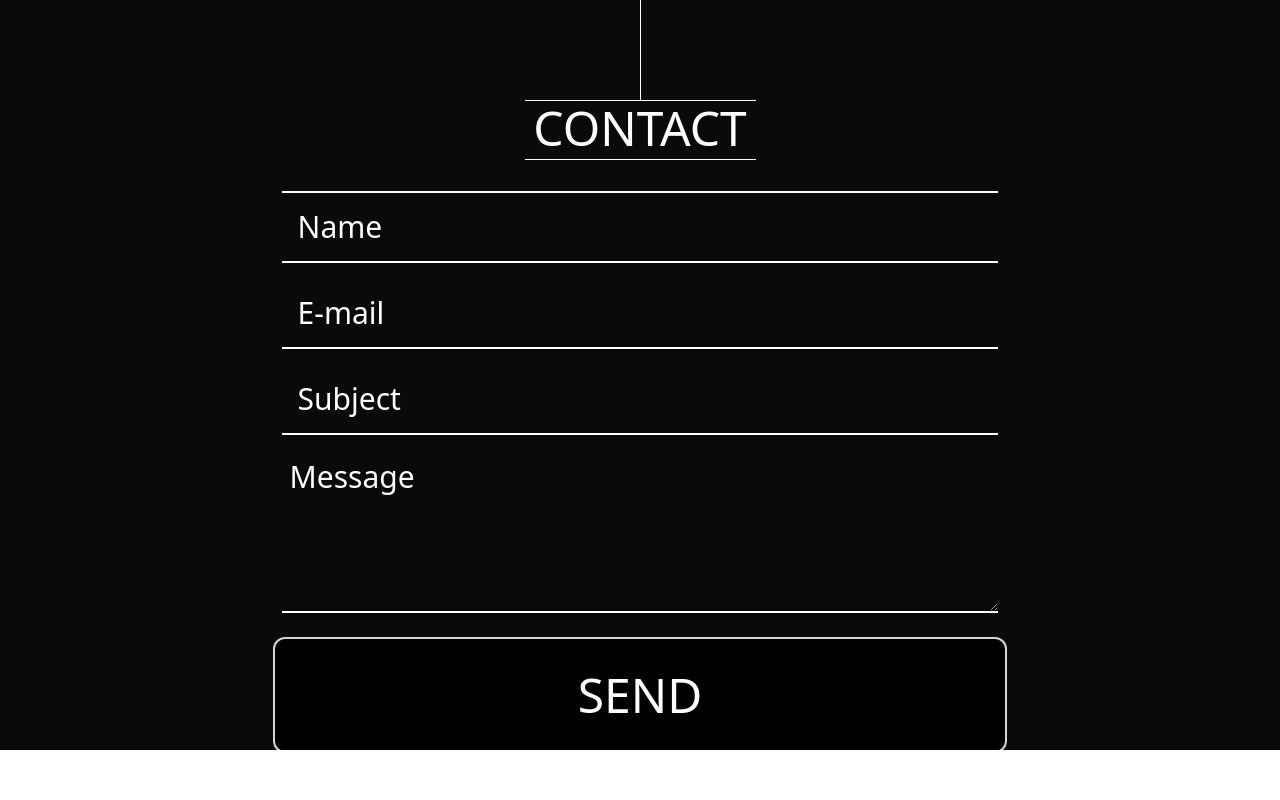
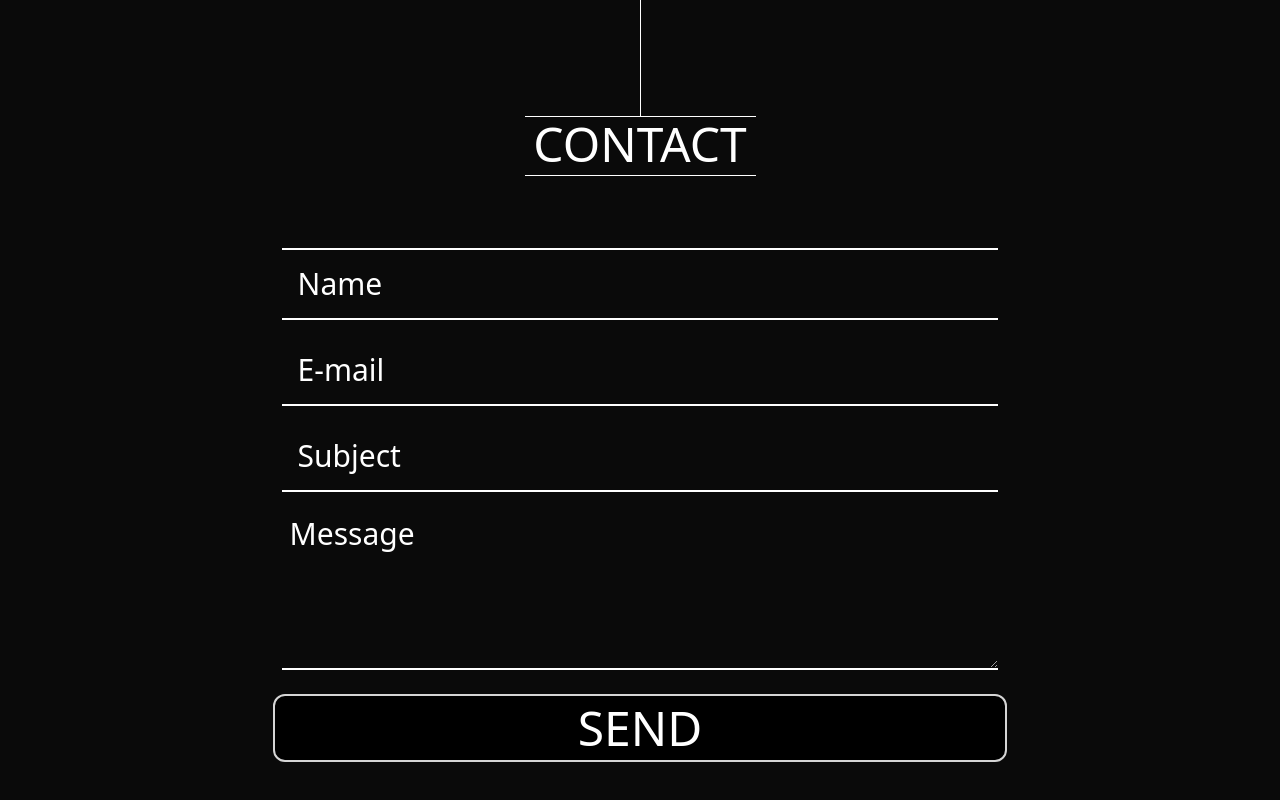
Before and after one commit to AlexandreSican/portfolio, a React (Vite) app: page / in a window 1280 px wide. Shown: the part 4362-5162 px from the top of the page. Before the commit the page ends 5112 px from the top, so only its background shows below. Built offline with nearby package versions, Linux system fonts and the light colour scheme; no server answers.

Commit message:
Update
Update of Contact and Portfolio.tsx

```diff
--- a/src/components/Contact.tsx
+++ b/src/components/Contact.tsx
@@ -32,7 +32,7 @@ export const Contact = () => {
   }
 
   return (
-    <div className="bg-gray-900 bg-cover bg-no-repeat flex flex-col w-full h-[100vh]">
+    <div className="bg-gray-900 bg-cover bg-no-repeat flex flex-col w-full h-full min-h-[100vh]">
       <div className="w-full h-full bg-contact bg-no-repeat bg-auto bg-top flex flex-col items-center">
         <h1 className="text-5xl text-white uppercase flex justify-center pt-[9.6375rem]">contact</h1>
         <div className="flex justify-center items-center w-[70%] h-[60%] m-20">
@@ -68,7 +68,7 @@ export const Contact = () => {
             <button
               type="submit"
               disabled={loading}
-              className="w-[82%] border-2 rounded-xl text-5xl uppercase mt-6 bg-black text-white p-8 hover:bg-white hover:text-black transition-colors disabled:opacity-50"
+              className="w-[82%] border-2 rounded-xl text-5xl uppercase mt-6 bg-black text-white p-2 max:p-8 hover:bg-white hover:text-black transition-colors disabled:opacity-50"
             >Send</button>
           </form>
         </div>
--- a/src/components/Portfolio.tsx
+++ b/src/components/Portfolio.tsx
@@ -2,10 +2,10 @@ import { LinesPort } from "./svgs/LinesPort"
 
 export const Portfolio = () => {
   return (
-    <div className="w-full h-[auto] max:h-[100vh] bg-no-repeat flex flex-col bg-auto bg-gray-300 bg-center items-center pt-[2.5rem] max:pt-[4.525rem] ultra:bg-none ultra:pt-32">
+    <div className="w-full h-[full] max:min-h-[100vh] bg-no-repeat flex flex-col bg-auto bg-gray-300 bg-center items-center pt-[2.5rem] max:pt-[4.525rem] ultra:bg-none ultra:pt-32">
       <h1 className="uppercase justify-center items-center text-[3rem] ">portfolio</h1>
       <div className="flex justify-center mt-44">
-      <div className="grid  grid-cols-1 grid-rows-3 max:grid-cols-3 max:grid-rows-1 w-full gap-24">
+      <div className="grid  grid-cols-1 grid-rows-3 max:grid-cols-3 max:grid-rows-1 w-full gap-24 mb-4">
         <div className="drop-shadow-xl rounded-3xl flex flex-col w-[22.8125rem] h-[34.1875rem] bg-[#0A0A0A]">
           <img src="./src/assets/pizza.png" alt="" />
           <div className="justify-left flex flex-col items-left opacity-100">
```
